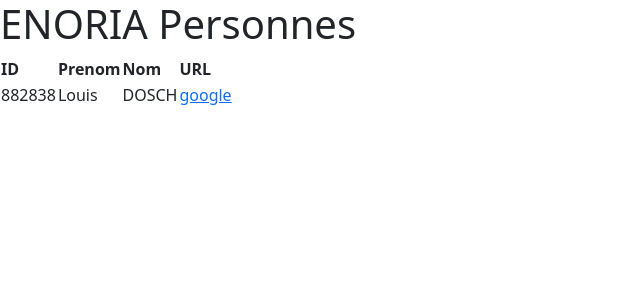
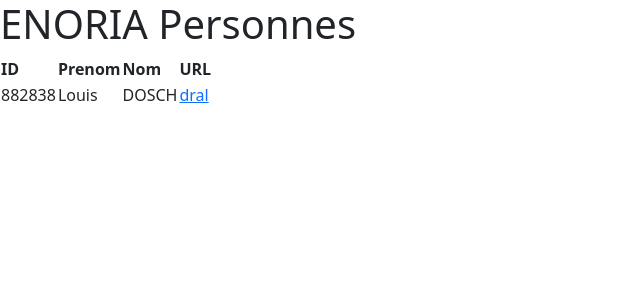
Before and after one commit to awelvor/enoria, a Jekyll site: the page built from data.md, in a window 1280 px wide. Shown: the top 300 px of the page, without its empty margins (0-640 px from the left). Built offline with Jekyll 4.4.1, drawn with Linux system fonts in a browser that asks for light colours; our own code applies the rules of GitHub Pages for plain Markdown files.

Commit message:
Update data.md

```diff
--- a/data.md
+++ b/data.md
@@ -2,4 +2,4 @@
 
 | ID | Prenom | Nom | URL |
 | -- | ------ | --- | --- |
-| 882838 | Louis | DOSCH |[google](https://www.google.fr/)|
+| 882838 | Louis | DOSCH |[dral](https://web.enoria.app/tools/documentspdf/?p=882838&g=29621&titredoc=&doc=23355&orientation=landscape&preview=pdf&format=a4&optionsName=mybac,mydepot,mydist&optionsValue=Trois,Zero,Zero)|
```
